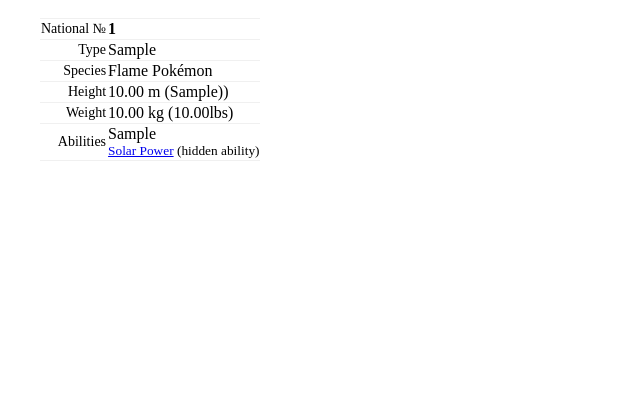
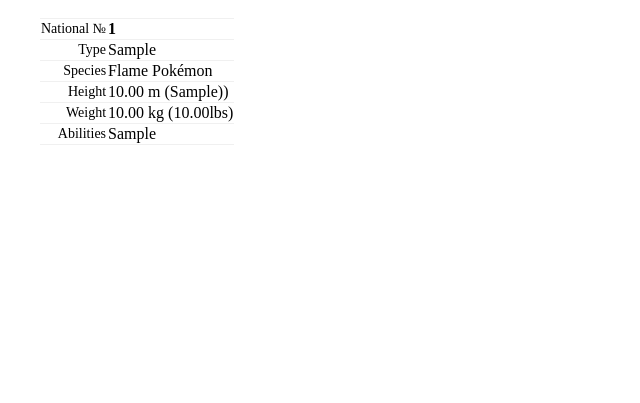
Before and after one commit to Kevin0Tran/Django_Pokedex, a Django app: a page that uses pokedex/national_dex/templates/national_dex/detail.html in a window 1280 px wide. Shown: the part 358-761 px from the top of the page, without its empty margins (0-640 px from the left). Run offline with Django 5.2, Linux system fonts and the light colour scheme; tables that the repository leaves empty hold one stand-in row (values such as "Sample post").

Commit message:
updates to html

```diff
--- a/pokedex/national_dex/templates/national_dex/detail.html
+++ b/pokedex/national_dex/templates/national_dex/detail.html
@@ -38,11 +38,7 @@
                     </tr>
                     <tr>
                         <th>Abilities</th>
-                        <td><span class="text-muted">{{pokemon.abilities}}</span><br><small class="text-muted"><a
-                                    href="/ability/solar-power"
-                                    title="In sunshine, Sp. Atk is boosted but HP decreases.">Solar
-                                    Power</a> (hidden
-                                ability)</small><br></td>
+                        <td><span class="text-muted">{{pokemon.abilities}}</span><br><small class="text-muted"></td>
                     </tr>
                 </tbody>
             </table>
--- a/pokedex/national_dex/templates/national_dex/index.html
+++ b/pokedex/national_dex/templates/national_dex/index.html
@@ -41,8 +41,7 @@
             <td class="cell-num"> {{item.national_number}}. </td>
             <td class="cell-name"><a class="ent-name" href="/pokedex/{{item.name}}"
                     title="View Pokedex for {{item.national_number}}. {{item.name}}">{{item.name}}</a></td>
-            <td class="cell-icon"><a class="type-icon type-grass" href="/type/grass">{{item.type}}</a><br> <a
-                    class="type-icon type-poison" href="/type/poison">{{item.type}}</a></td>
+            <td class="cell-icon">{{item.type}}</a><br> </td>
             <td class="cell-num"> {{item.species}}</td>
             <td class="cell-num"> {{item.height_meters}}m ({{item.height_imperial}}) </td>
             <td class="cell-num"> {{item.weight_grams}}kg ({{item.weight_imperial}} lbs)</td>
--- a/pokedex/national_dex/views.py
+++ b/pokedex/national_dex/views.py
@@ -5,7 +5,7 @@
 
 
 def index(request):
-    latest_pokemon_list = Pokemon.objects.order_by("national_number")[:5]
+    latest_pokemon_list = Pokemon.objects.order_by("national_number")
     template = loader.get_template("national_dex/index.html")
     context = {
         "query_results": latest_pokemon_list,
```
